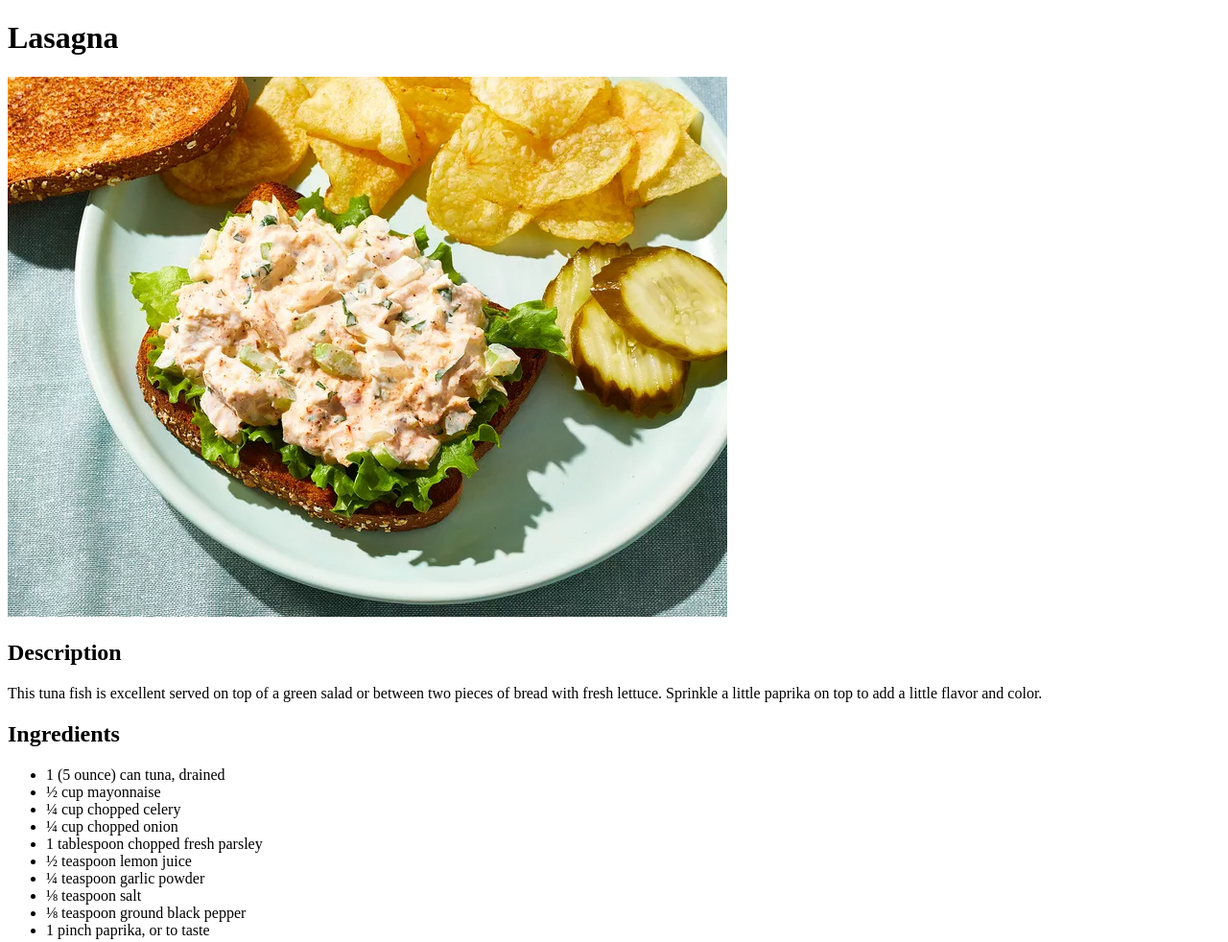
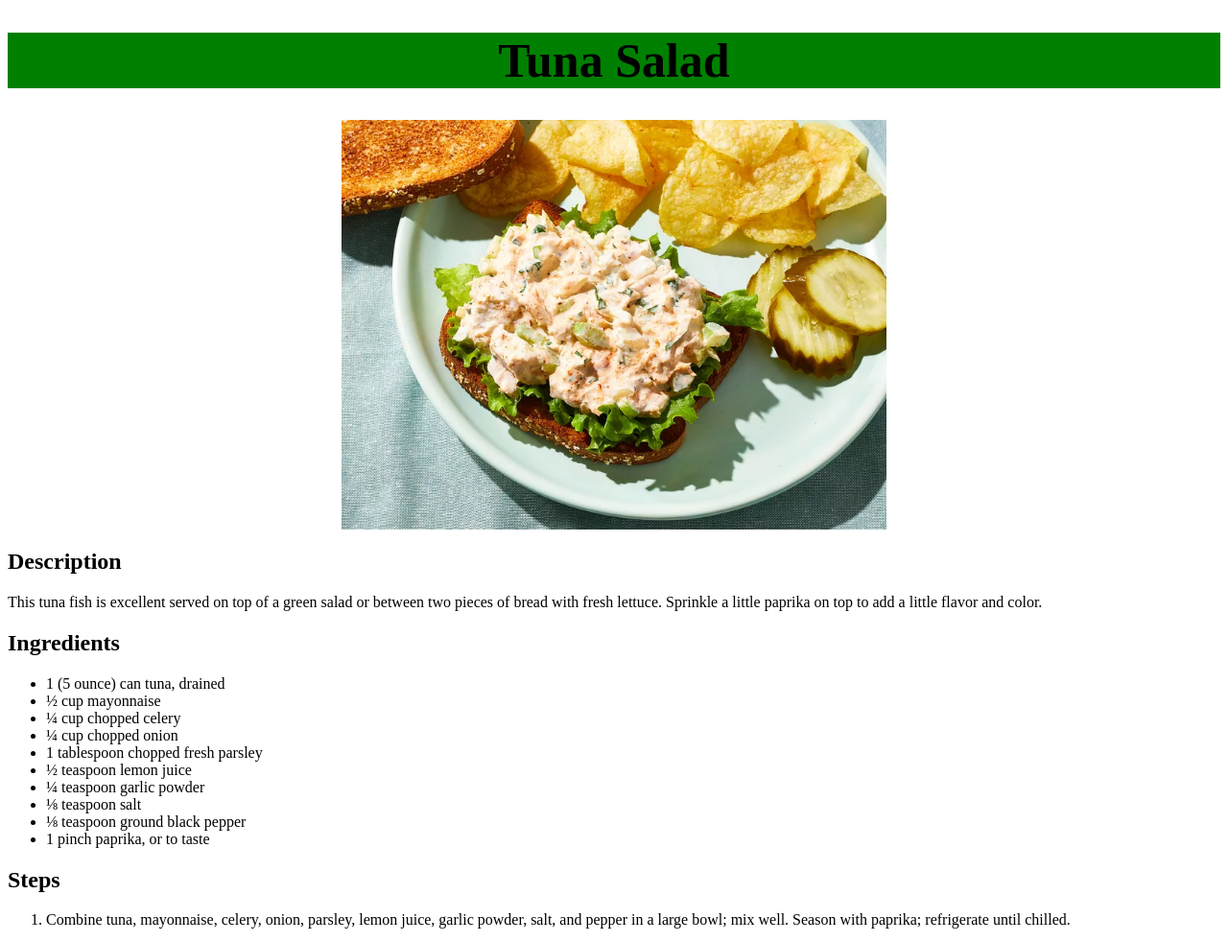
Before and after one commit to rliang625/odin-recipes, a plain HTML site: page recipes/TunaSalad.html in a window 1280 px wide. Shown: the top 982 px of the page at 96% size. Drawn offline with Linux system fonts and the light colour scheme.

Commit message:
updated website css

```diff
--- a/recipes/TunaSalad.html
+++ b/recipes/TunaSalad.html
@@ -3,10 +3,11 @@
 <head>
     <meta charset="UTF-8">
     <title>TunaSalad</title>
+    <link rel = "stylesheet" href = "styles.css">
 </head>
 <body>
-    <h1>Lasagna</h1>
-    <img src = "TunaSalad.webp" alt = "Delicious Tuna Salad">
+    <h1 class = "recipe-name">Tuna Salad </h1>
+    <img src = "TunaSalad.webp" alt = "Delicious Tuna Salad" id = "visual">
     <h2> Description</h2>
     <p>This tuna fish is excellent served on top of a green salad or between two pieces of bread with fresh lettuce. Sprinkle a little paprika on top to add a little flavor and color.</p>
     <h2> Ingredients</h2>
--- /dev/null
+++ b/recipes/styles.css
@@ -0,0 +1,13 @@
+.recipe-name{
+    text-align: center;
+    color: black;
+    background-color: green;
+    font-size: 50px;
+}
+
+#visual{
+    display: block;
+    margin-left: auto;
+    margin-right: auto;
+    width: 45%;
+}
```
Also changed, not shown: recipes/PorkSchnitzel.html (+3 -2 lines), recipes/lasagna.html (+3 -2 lines).
